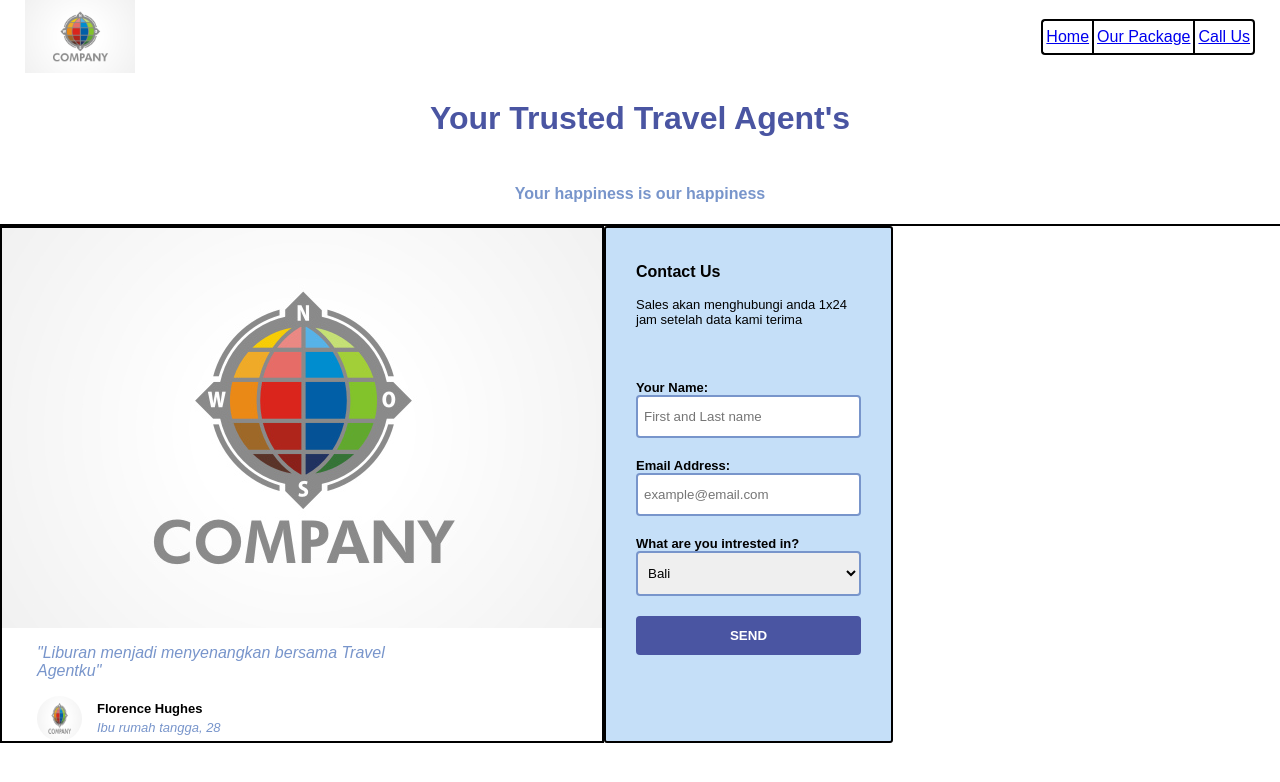
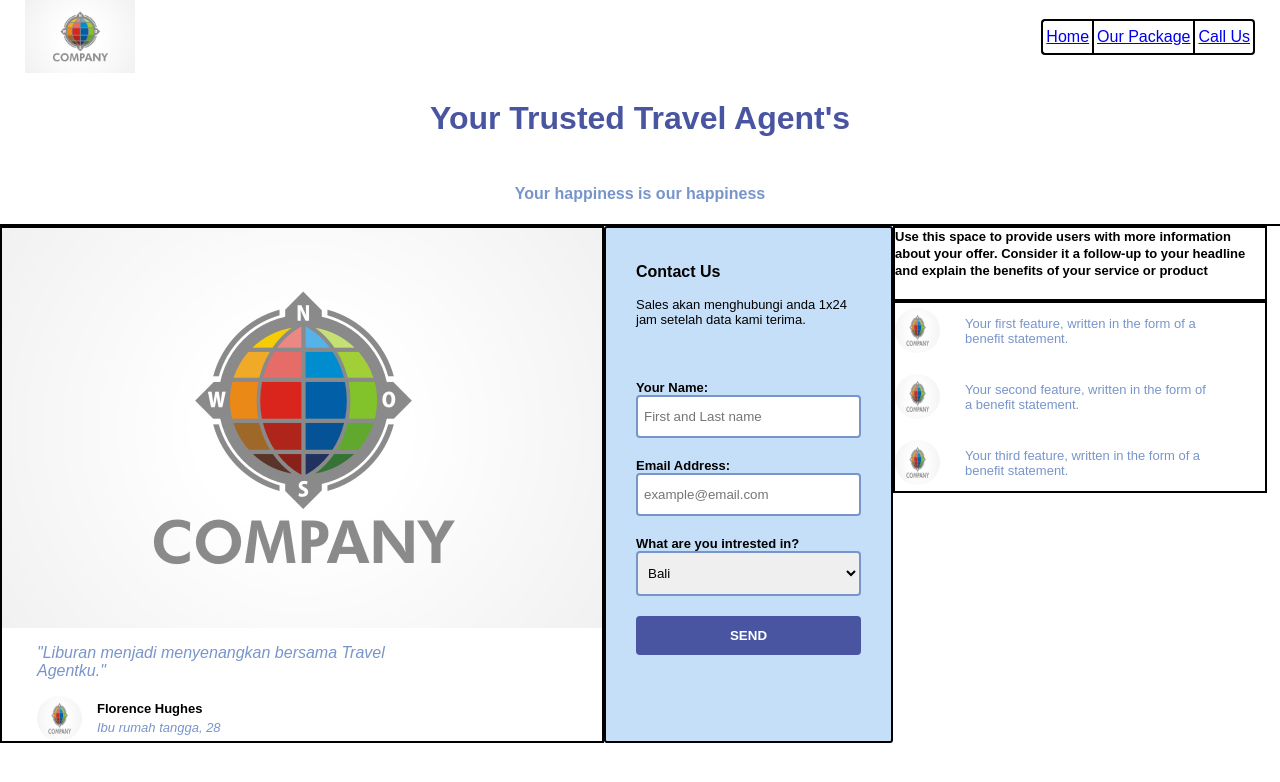
Before and after one commit to mikungg/cobacobaclone, a plain HTML site: page index.html in a window 1280 px wide. Drawn offline with Linux system fonts and the light colour scheme.

Commit message:
Created structure for benefits section

```diff
--- a/css/style.css
+++ b/css/style.css
@@ -171,3 +171,46 @@ h4 {
     font-size: small;
     font-weight: bold;
 }
+
+/* HOME BENEFITS */
+#benefit {
+    display: flex;
+    flex-direction: column;
+}
+
+#benefit-intro {
+    width: 370px;
+    font-size: small;
+    font-weight: bold;
+    line-height: 17px;
+    border: 2px solid;
+    padding-bottom: 20px;
+    margin-top: 0px;
+    margin-bottom: 0px;
+}
+
+#benefit-points {
+    display: flex;
+    flex-direction: column;
+    row-gap: 10px;
+    border: 2px solid;
+}
+
+.ben-point {
+    display: flex;
+    align-items: center;
+    column-gap: 25px;
+
+}
+
+.ben-point > img {
+    width: 45px;
+    height: 45px;
+    border-radius: 50%;
+}
+
+.ben-text {
+    width: 250px;
+    color: #7895CB;
+    font-size: small;
+}
--- a/index.html
+++ b/index.html
@@ -33,7 +33,7 @@
                 <!-- SLIDESHOW TESTIMONY -->
                 <div id="slideshow">
                     <img src="assets/logo.jpg" alt="ini jadi slideshow">
-                    <p>"Liburan menjadi menyenangkan bersama Travel Agentku"</p>
+                    <p>"Liburan menjadi menyenangkan bersama Travel Agentku."</p>
                     <div>
                         <img src="assets/logo.jpg" alt="foto orang">
                         <div>
@@ -45,7 +45,7 @@
                 <!-- CONTACT US -->
                 <div id="contact">
                     <p class="bold-text">Contact Us</p>
-                    <p id="sales-p">Sales akan menghubungi anda 1x24 jam setelah data kami terima</p>
+                    <p id="sales-p">Sales akan menghubungi anda 1x24 jam setelah data kami terima.</p>
                     <form>
                         <div>
                             <label for="nama" class="bold-text">Your Name:</label>
@@ -74,7 +74,22 @@
                 </div>
                 <!-- BENEFITS -->
                 <div id="benefit">
-
+                    <p id="benefit-intro">Use this space to provide users with more information about your offer. Consider it
+                        a follow-up to your headline and explain the benefits of your service or product</p>
+                    <div id="benefit-points">
+                        <div class="ben-point">
+                            <img src="assets/logo.jpg" alt="point 1">
+                            <p class="ben-text">Your first feature, written in the form of a benefit statement.</p>
+                        </div>
+                        <div class="ben-point">
+                            <img src="assets/logo.jpg" alt="point 2">
+                            <p class="ben-text">Your second feature, written in the form of a benefit statement.</p>
+                        </div>
+                        <div class="ben-point">
+                            <img src="assets/logo.jpg" alt="point 3">
+                            <p class="ben-text">Your third feature, written in the form of a benefit statement.</p>
+                        </div>
+                    </div>
                 </div>
             </section>
             <!-- OUR PACKAGE -->
```
